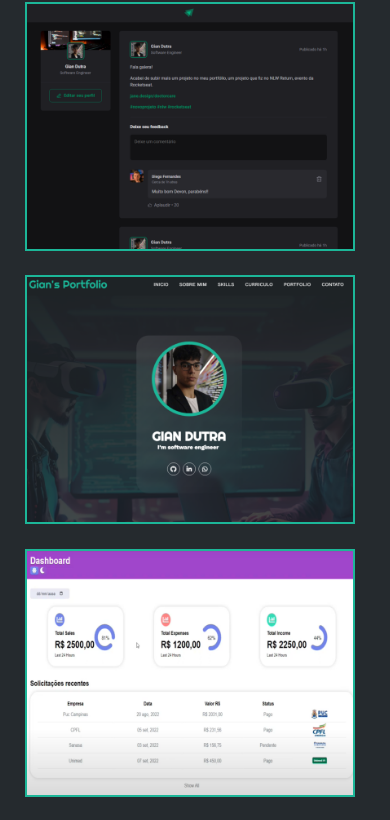
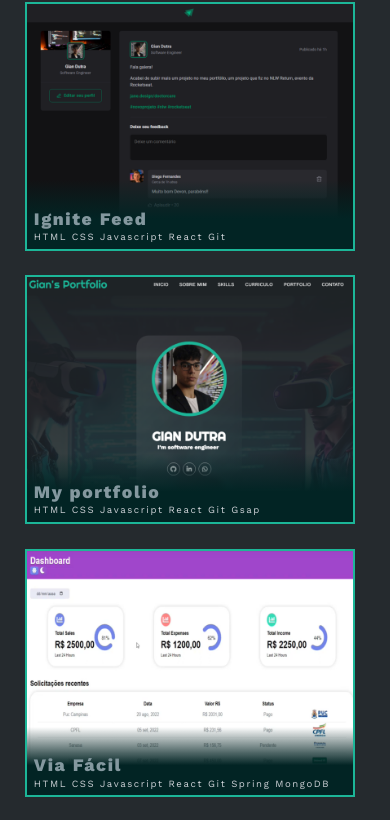
Before and after one commit to GianDutra/meu_portfolio, a React (Create React App) app: page / in a window 390 px wide. Shown: the part 7876-8696 px from the top of the page. Built offline with nearby package versions, Linux system fonts and the light colour scheme.

Commit message:
Corrigindo responsividade projetos

```diff
--- a/src/assets/css/styles.css
+++ b/src/assets/css/styles.css
@@ -989,6 +989,13 @@ footer {
       margin-left: 0;
     }
 
+    .portfolio .galeria .proyecto .overlay {
+      pointer-events: initial;
+    }
+    .portfolio .galeria .proyecto .overlay {
+      height: 35%; /* ou qualquer outra altura desejada */
+      opacity: 1;
+    }
     .portfolio .galeria {
       display: block;
       width: 100%;
```
